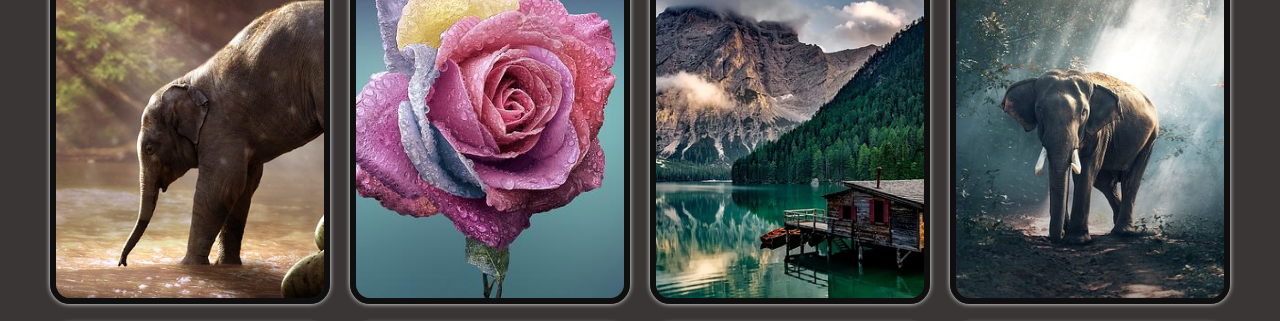
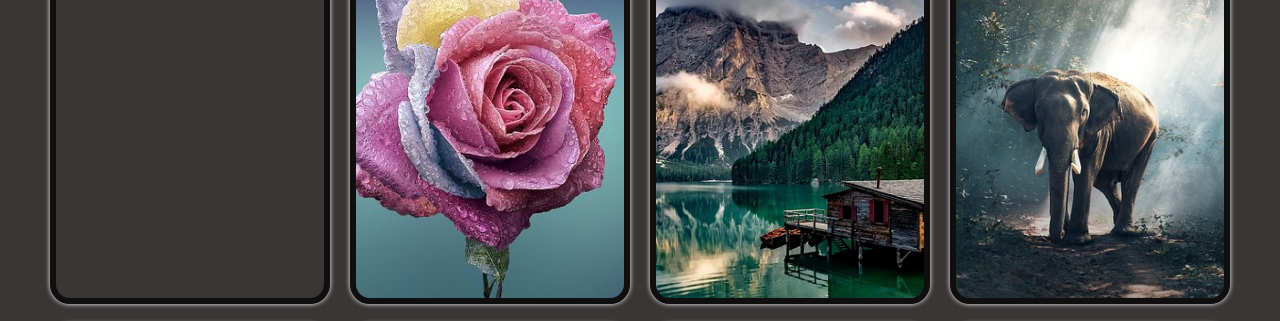
Before and after one commit to Gayu111/photography-portfolio, a plain HTML site: page gallery.html in a window 1280 px wide. Shown: the part 206-527 px from the top of the page. Drawn offline with nearby package versions, Linux system fonts and the light colour scheme.

Commit message:
Update gallery.html

```diff
--- a/gallery.html
+++ b/gallery.html
@@ -21,7 +21,7 @@
     </header>
     <div class="boxes">
         <div class="box">
-            <img src="images/6.jpg" alt=" a ">
+            <img src="images/.jpg" alt="a">
             <div class="info">
                 <h1>INFANT</h1>
                 <p>This one-cherished collection that celebrates the purest and most tender moments of life's earliest stages. Through the lens, I have endeavored to capture the innocence, vulnerability, and boundless joy that infants bring into the world.</p>
```
